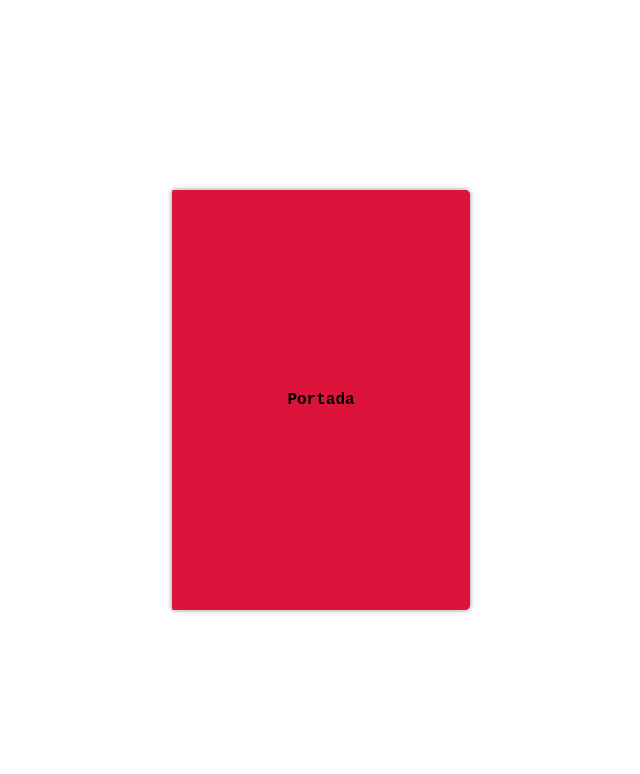
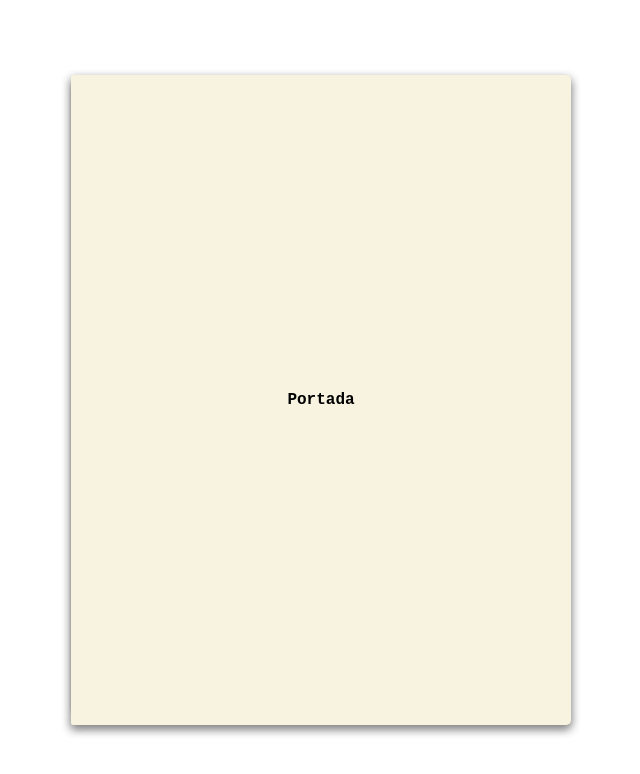
Before and after one commit to jleon253/simple-flipbook, a plain HTML site: page index.html in a window 1280 px wide. Shown: the whole page, without its empty margins (319-959 px from the left). Drawn offline with nearby package versions, Linux system fonts and the light colour scheme.

Commit message:
Modified width, height, transitions, colors and shadows for pages and covers

```diff
--- a/style.css
+++ b/style.css
@@ -14,6 +14,8 @@
 
   --light-color: rgb(245, 245, 245);
   --light-hover: rgba(0, 0, 0, 0.1);
+
+  --cover-color: #F7F3E0;
 }
 
 /* GENERAL */
@@ -50,8 +52,8 @@ input {
 
 /* FLIP BOOK */
 #flip_book {
-  width: 298px;
-  height: 420px;
+  width: 500px;
+  height: 650px;
   position: relative;
   transition-duration: 1s;
   perspective: 2000px;
@@ -66,20 +68,22 @@ input {
   justify-content: center;
   align-items: center;
   border-radius: 2.5px 5px 5px 2.5px;
-  background-image: url(./assets/images/flip_book_edge_shading.webp);
   background-size: cover;
   background-position: center;
   background-repeat: no-repeat;
-  background-color: rgb(220, 20, 60);
-  box-shadow: 0 0 5px 0 rgb(25, 25, 25, 0.25);
+  background-color: var(--cover-color);
+  box-shadow: 0 4px 10px 0 rgb(82 82 82 / 49%);
 }
 
 .front_cover {
   position: absolute;
   cursor: pointer;
   transform-origin: center left;
-  transition: transform 0.5s;
+  transition: transform 1s;
   z-index: 99;
+  background-size: 93% 95%;
+  background-position: center;
+  background-repeat: no-repeat;
 }
 
 .front_cover label {
@@ -90,8 +94,8 @@ input {
 }
 
 .page {
-  width: 288px;
-  height: 400px;
+  width: 95%;
+  height: 96%;
   position: absolute;
   top: 10px;
   left: 1px;
@@ -100,7 +104,11 @@ input {
   transform-origin: left;
   transform-style: preserve-3d;
   transform: rotateY(0deg);
-  transition-duration: 0.5s;
+  transition-duration: 1s;
+  box-shadow: inset 0 0px 10px 5px rgb(255 255 255 / 40%),
+    30px 0px 30px 0px rgb(213 211 211 / 50%) inset,
+    2px 2px 4px 0px rgb(98 98 98 / 50%);
+  border: 1px solid #e2e2e2;
 }
 
 .front_page {
@@ -195,13 +203,13 @@ input {
 }
 
 #cover_checkbox:checked~#flip_book {
-  transform: translateX(144px);
+  transform: translateX(50%);
 }
 
 #cover_checkbox:checked~#flip_book .front_cover {
   transform: rotateY(-180deg);
   transition:
-    transform 1.5s,
+    transform 1s,
     z-index 0.5s 0.5s;
   z-index: 1;
 }
```
